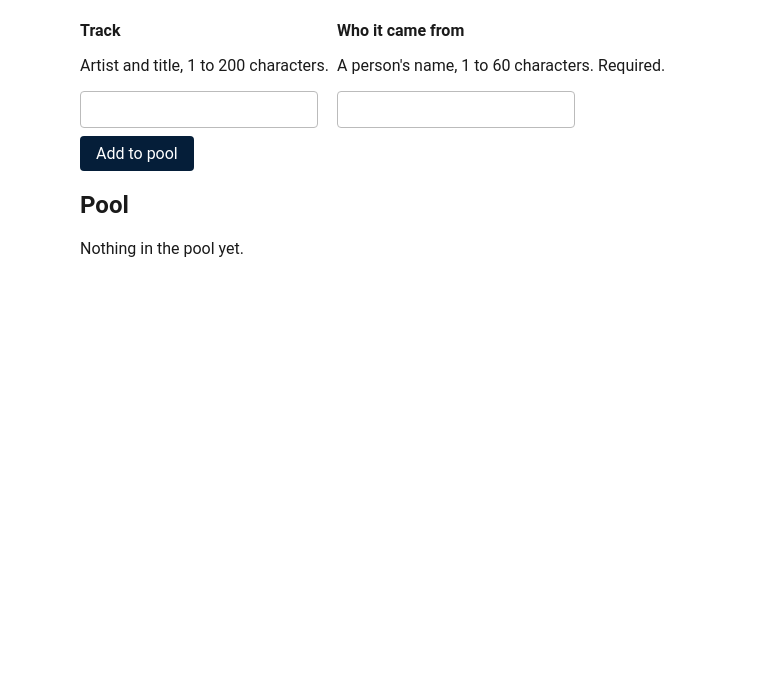
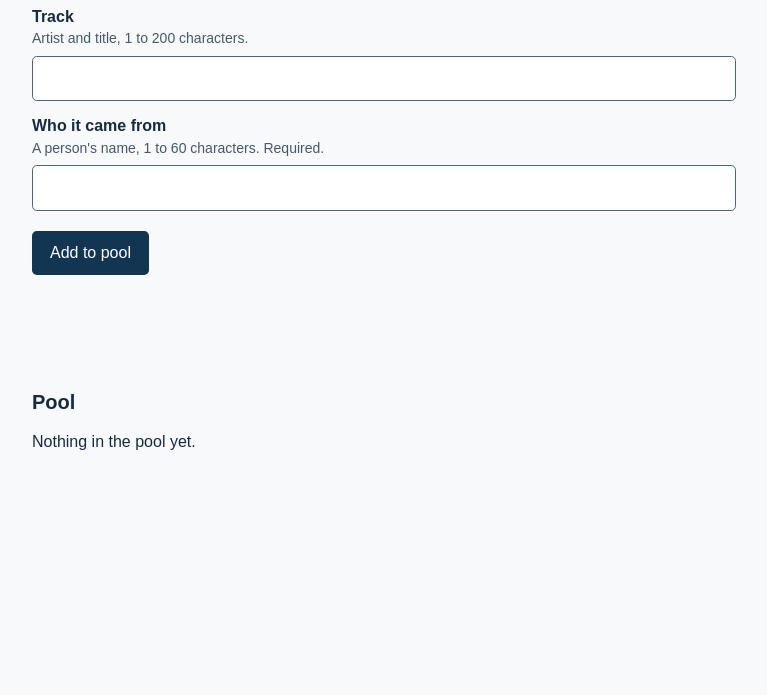
Before and after one commit to semajjohnson/mgt3745-hw4, a website: page index.html in a window 1280 px wide. Shown: the part 105-800 px from the top of the page, without its empty margins (256-1023 px from the left). Drawn offline with Linux system fonts and the light colour scheme.

Commit message:
Refactor styles.css for updated design system

```diff
--- a/styles.css
+++ b/styles.css
@@ -1,63 +1,25 @@
-/* styles.css
-   Presentation only. The tokens below should match context/STYLE.md;
-   when you change one, change both. */
-:root {
-  --color-primary: #051E39;
-  --color-accent: #B39051;
-  --color-background: #FFFFFF;
-  --color-text: #1A1A1A;
-  --color-error: #9B2C2C;
-  --font-body: Roboto, Arial, sans-serif;
-  --font-heading: "Roboto Slab", Georgia, serif;
-  --space-unit: 8px;
-  --radius: 4px;
-}
-* { box-sizing: border-box; }
-body {
-  margin: 0;
-  font-family: var(--font-body);
-  font-size: 16px;
-  color: var(--color-text);
-  background: var(--color-background);
-}
-main {
-  max-width: 640px;
-  margin: 0 auto;
-  padding: calc(var(--space-unit) * 4) calc(var(--space-unit) * 2);
-}
-h1 {
-  font-family: var(--font-heading);
-  color: var(--color-primary);
-  margin: 0 0 var(--space-unit) 0;
-}
-.lede { color: #555; margin: 0 0 calc(var(--space-unit) * 3) 0; }
-form { display: flex; flex-wrap: wrap; gap: var(--space-unit); align-items: end; }
-label { flex-basis: 100%; font-weight: bold; }
-input {
-  flex: 1;
-  min-width: 200px;
-  padding: var(--space-unit);
-  font: inherit;
-  border: 1px solid #BBB;
-  border-radius: var(--radius);
-}
-button {
-  padding: var(--space-unit) calc(var(--space-unit) * 2);
-  font: inherit;
-  color: #fff;
-  background: var(--color-primary);
-  border: 0;
-  border-radius: var(--radius);
-  cursor: pointer;
-}
-button:hover { background: #0a2f5a; }
-.status { min-height: 1.5em; margin: var(--space-unit) 0; color: var(--color-error); }
-ul { list-style: none; padding: 0; margin: calc(var(--space-unit) * 2) 0 0 0; }
-li {
-  padding: var(--space-unit) 0;
-  border-bottom: 1px solid #E5E5E5;
-  display: flex;
-  justify-content: space-between;
-  gap: var(--space-unit);
-}
-li time { color: #777; font-size: 14px; white-space: nowrap; }
+:root { font-family: Arial, Helvetica, sans-serif; color: #172b40; background: #f7f9fb; }
+body { margin: 0; }
+main { max-width: 44rem; margin: 2rem auto; padding: 0 1.25rem; }
+h1 { font-size: 2rem; margin-bottom: 0.25rem; }
+h2 { font-size: 1.25rem; margin-top: 2rem; }
+p { line-height: 1.5; }
+.lede { margin-top: 0; color: #46586b; }
+
+.field { margin-bottom: 1rem; }
+label { display: block; font-weight: 700; }
+.help { margin: 0.15rem 0 0.4rem; font-size: 0.875rem; color: #46586b; }
+input { box-sizing: border-box; display: block; width: 100%; font: inherit; padding: 0.8rem; border: 1px solid #526578; border-radius: 0.3rem; }
+input[aria-invalid="true"] { border: 2px solid #a02020; }
+button { min-height: 44px; margin: 0.25rem 0; padding: 0.6rem 1rem; font: inherit; background: #123552; color: #fff; border: 2px solid #123552; border-radius: 0.3rem; cursor: pointer; }
+button:focus-visible, input:focus-visible { outline: 3px solid #b16d00; outline-offset: 3px; }
+
+#form-error { color: #922020; min-height: 1.5rem; }
+#save-status { color: #1d4d2b; min-height: 1.5rem; }
+
+#pool-list { padding: 0; list-style: none; }
+#pool-list li { display: flex; flex-wrap: wrap; align-items: center; justify-content: space-between; gap: 0.5rem; padding: 0.6rem 0; border-bottom: 1px solid #b8c5d0; }
+.item-details { display: flex; flex-direction: column; flex: 1 1 15rem; }
+.item-track { overflow-wrap: anywhere; line-height: 1.4; }
+.item-meta { font-size: 0.875rem; color: #46586b; overflow-wrap: anywhere; }
+.remove-button { background: #fff; color: #123552; }
```
